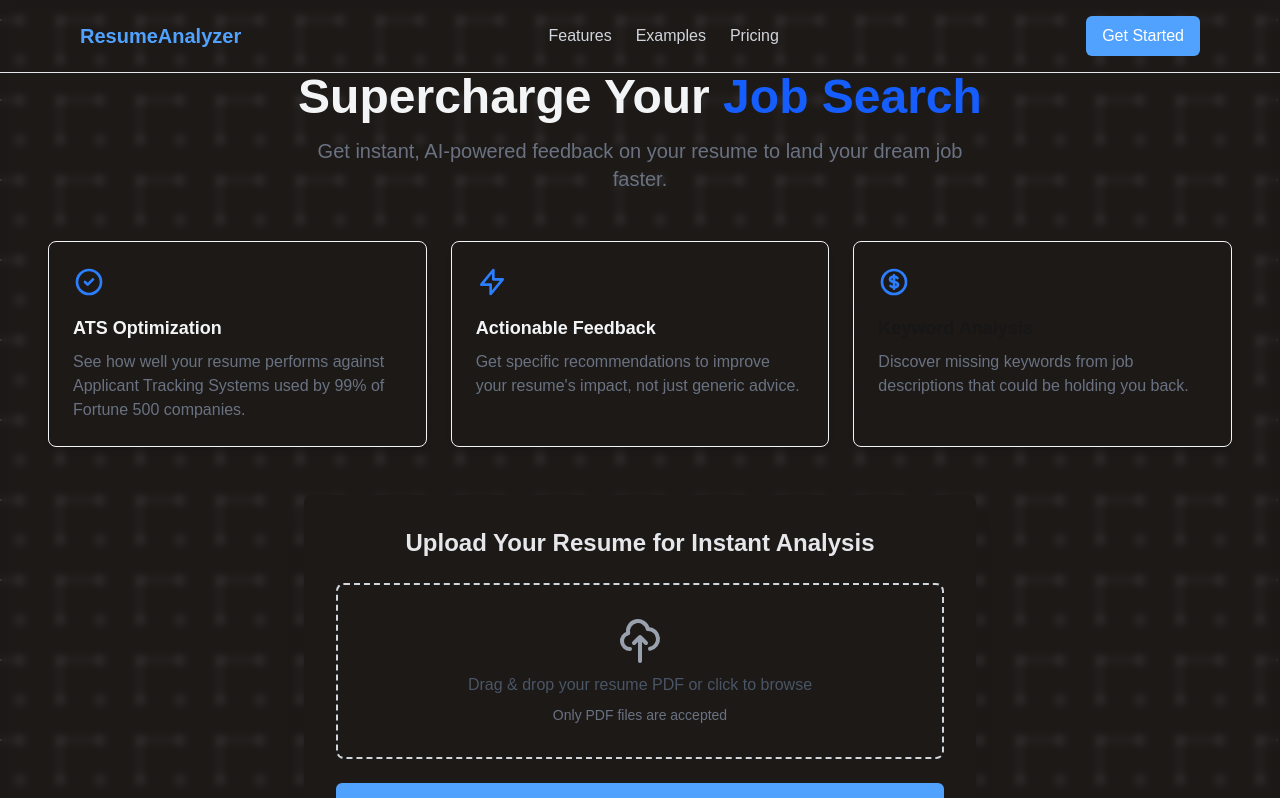
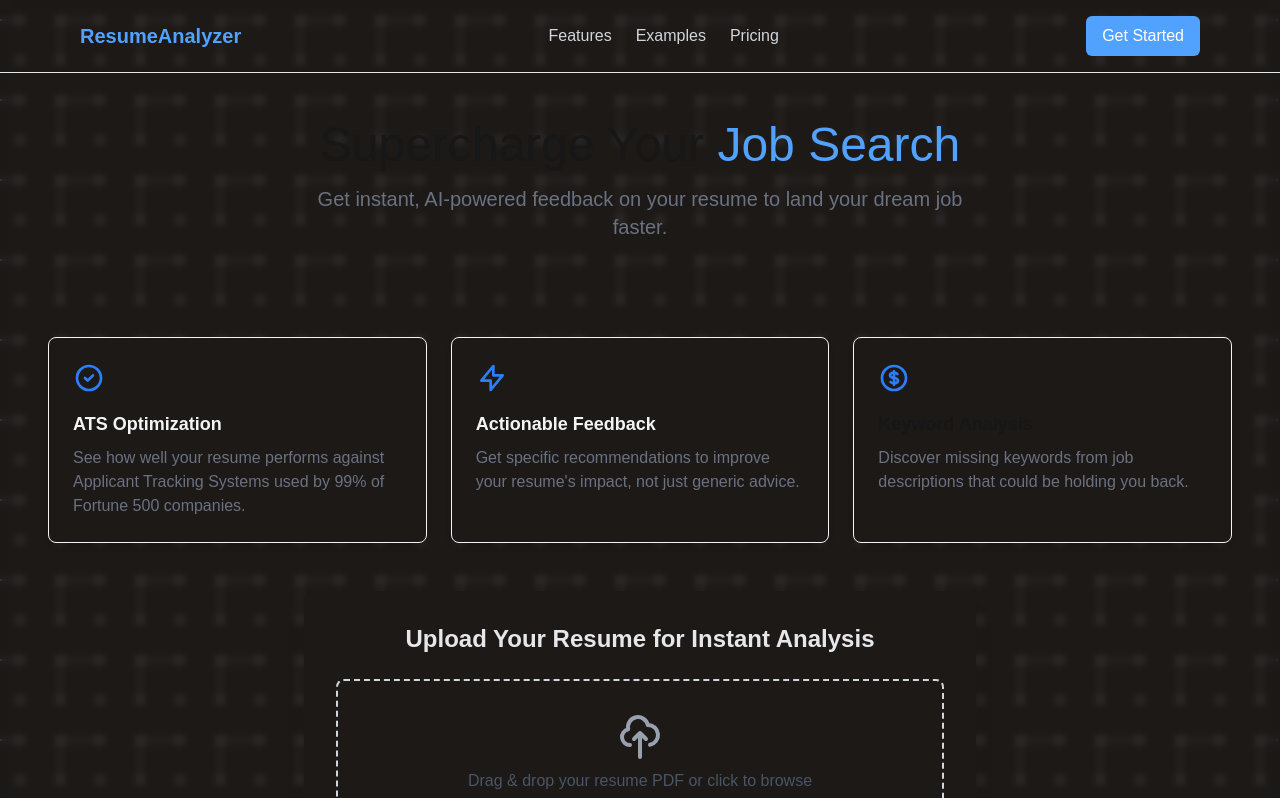
Before and after one commit to kadelcode/resume-analyzer, a Next.js app: page / in a window 1280 px wide. Shown: the top 798 px of the page. Built offline with nearby package versions, Linux system fonts and the light colour scheme.

Commit message:
Update code logic

```diff
--- a/src/components/Footer.tsx
+++ b/src/components/Footer.tsx
@@ -1,6 +1,6 @@
 export default function Footer() {
   return (
-    <footer className="bg-stone-800 border-t border-gray-200 mt-12">
+    <footer className="bg-stone-800/50 border-t border-gray-200 mt-12">
       <div className="max-w-6xl mx-auto px-4 py-8">
         <div className="grid grid-cols-1 md:grid-cols-4 gap-8">
           <div>
--- a/src/components/Header.tsx
+++ b/src/components/Header.tsx
@@ -1,6 +1,16 @@
 "use client";
 
 export default function Header() {
+  const scrollToAnalyzer = () => {
+    const element = document.getElementById('resume-analyzer');
+    if (element) {
+        element.scrollIntoView({
+            behavior: 'smooth',
+            block: 'start'
+        });
+    }
+  };
+
   return (
     <header className="bg-stone/90 backdrop-blur-sm border-b border-gray-200">
       <div className="max-w-6xl mx-auto px-4 py-4 flex justify-between items-center">
@@ -13,7 +23,7 @@ export default function Header() {
           <a href="#" className="text-gray-300 hover:text-blue-400 transition">Examples</a>
           <a href="#" className="text-gray-300 hover:text-blue-400 transition">Pricing</a>
         </nav>
-        <button className="bg-blue-400 text-white px-4 py-2 rounded-md hover:bg-blue-500 transition">
+        <button onClick={scrollToAnalyzer} className="bg-blue-400 text-white px-4 py-2 rounded-md hover:bg-blue-500 transition">
           Get Started
         </button>
       </div>
--- a/src/components/Hero.tsx
+++ b/src/components/Hero.tsx
@@ -1,8 +1,9 @@
 export default function Hero() {
     return (
-        <section className="text-center mb-12 mx-6 md:mx-12">
-          <h1 className="text-4xl md:text-5xl font-bold text-gray-100 mb-4">
-            Supercharge Your <span className="text-blue-600">Job Search</span>
+        <section className="text-center mb-12 mx-6 md:mx-12 py-12">
+          <h1 className="text-4xl md:text-5xl font-bont mb-4">
+            Supercharge
+            Your <span className="text-blue-400">Job Search</span>
           </h1>
           <p className="text-xl text-gray-500 max-w-2xl mx-auto">
             Get instant, AI-powered feedback on your resume to land your dream job faster.
--- a/src/components/Upload.tsx
+++ b/src/components/Upload.tsx
@@ -36,7 +36,7 @@ export default function Upload() {
     };
 
     return (
-        <div className="bg-stone-900 text-gray-200 rounded-lg shadow-xl p-8 max-w-2xl mx-auto">
+        <div id="resume-analyzer" className="bg-stone-900 text-gray-200 rounded-lg shadow-xl p-8 max-w-2xl mx-auto">
             <h2 className="text-2xl font-bold mb-6 text-center">
                 Upload Your Resume for Instant Analysis
             </h2>
@@ -128,7 +128,7 @@ export default function Upload() {
                             Your Personalized Resume Report
                         </h2>
                         <div className="bg-stone-900 rounded-lg p-6 border border-gray-200 whitespace-pre-wrap">
-                            {feedback}
+                            {feedback.replace(/\* /g, '• ')}
                         </div>
                         <div className="mt-6 bg-blue-50 p-4 rounded-lg border border-blue-200">
                             <p className="text-blue-700">
```
